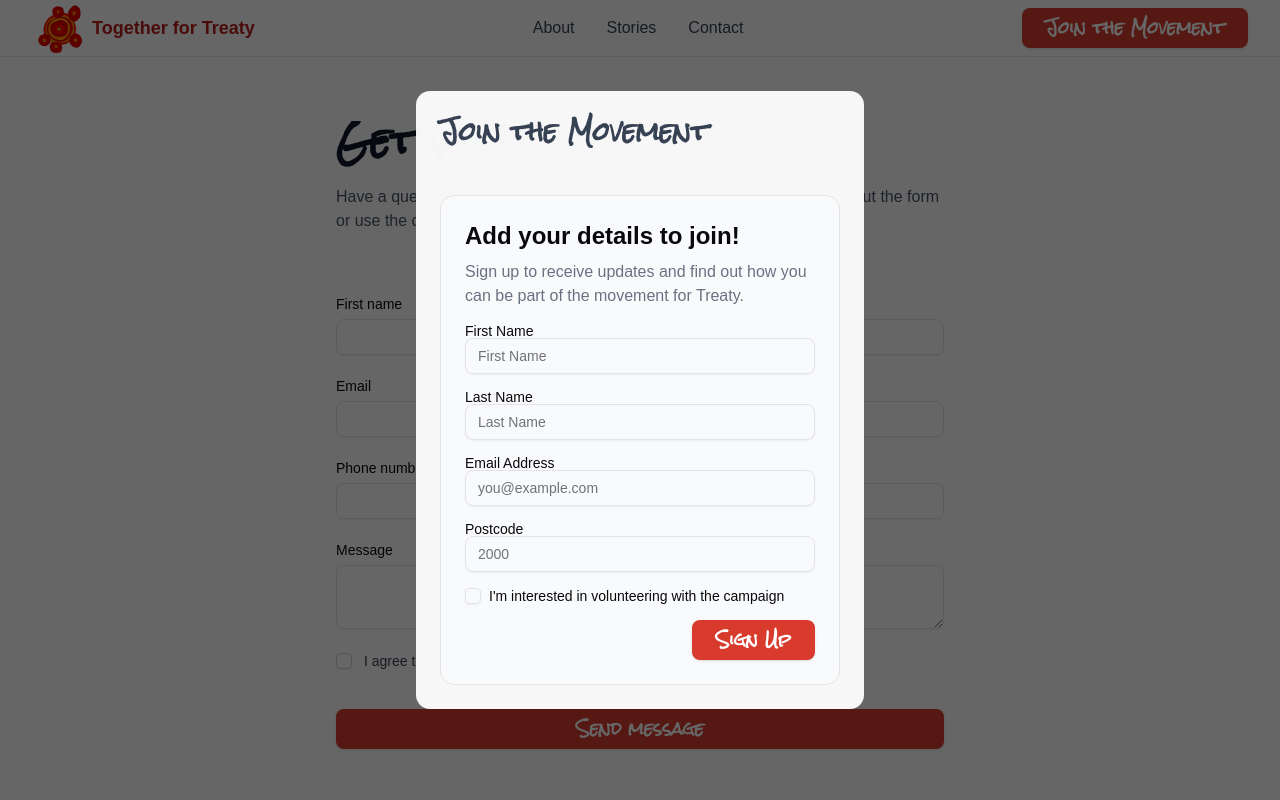
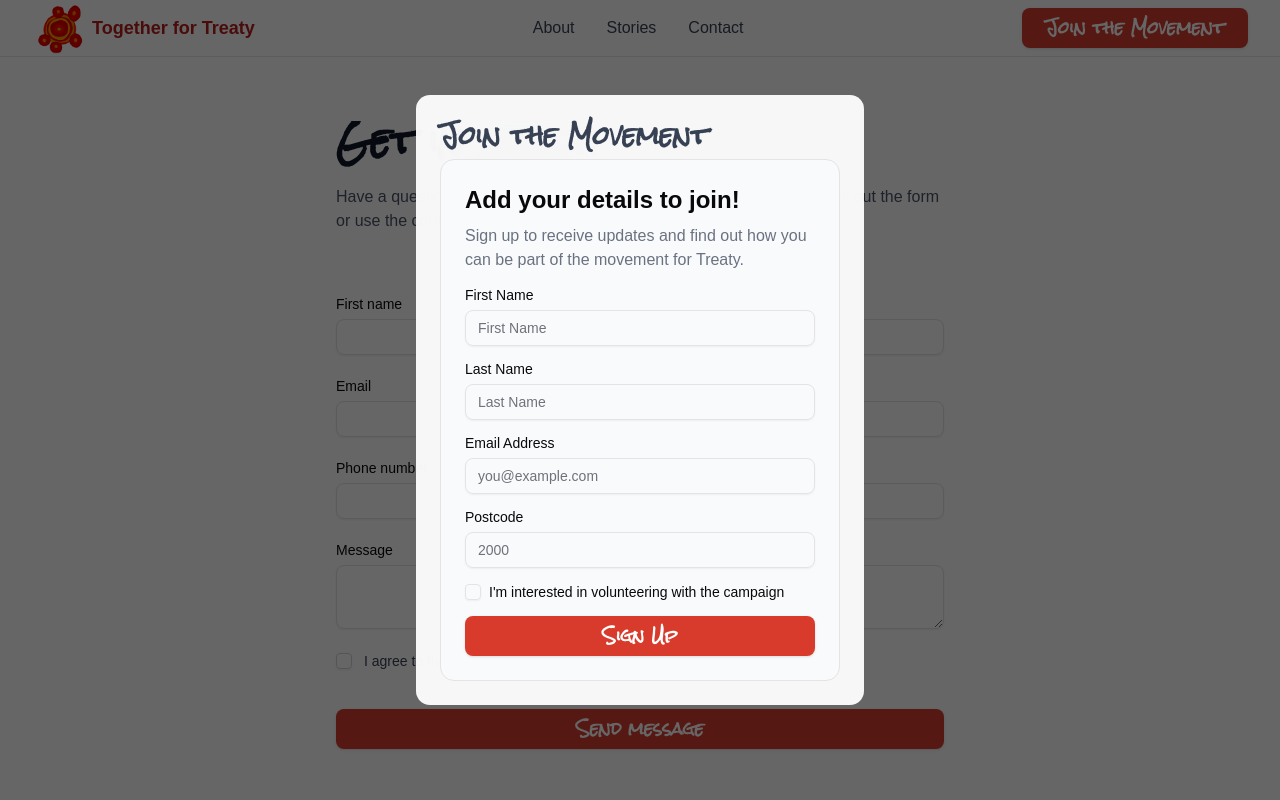
Before and after one commit to ProgNetwork/invasion-day, a Next.js app: page /contact in a window 1280 px wide. Both pictures are taken after a click on the button "Join the Movement". Shown: the top 800 px of the page. Built offline with nearby package versions, Linux system fonts and the light colour scheme; a web font is replaced by a local one.

Commit message:
Tighten up the modals

```diff
--- a/src/components/Cta.tsx
+++ b/src/components/Cta.tsx
@@ -34,10 +34,10 @@ const Cta: React.FC = () => {
           </div>
         </div>
       </section>
-      <Modal isOpen={isSignupModalOpen} onClose={closeSignupModal} title="Join the Movement">
+      <Modal isOpen={isSignupModalOpen} onClose={closeSignupModal} title="" noPadding>
         <SignupForm />
       </Modal>
-      <Modal isOpen={isDonateModalOpen} onClose={closeDonateModal} title="Donate">
+      <Modal isOpen={isDonateModalOpen} onClose={closeDonateModal} title="" noPadding>
         <DonateForm />
       </Modal>
     </>
--- a/src/components/form/SignupForm.tsx
+++ b/src/components/form/SignupForm.tsx
@@ -1,9 +1,9 @@
 // File: src/components/form/SignUpForm.tsx
-import React, { useState } from 'react';
 import Button from '@/components/ui/Button';
 import { Checkbox } from '@/components/ui/checkbox';
 import { Input } from '@/components/ui/input';
 import { Label } from '@/components/ui/Label';
+import React, { useState } from 'react';
 
 interface Errors {
   email?: string;
@@ -67,13 +67,13 @@ const SignupForm: React.FC = () => {
   }
 
   return (
-    <div className="max-w-xl mx-auto p-6 bg-gray-50 rounded-xl mt-10 border">
+    <div className="max-w-xl mx-auto p-6 bg-gray-50 rounded-xl border">
       <h2 className="text-2xl font-bold mb-2">Add your details to join!</h2>
       <p className="text-md text-gray-500">
         Sign up to receive updates and find out how you can be part of the movement for Treaty.
       </p>
       <form className="mt-4 space-y-4" onSubmit={handleSubmit}>
-        <div>
+        <div className="gap-2 flex flex-col">
           <Label htmlFor="givenName">First Name</Label>
           <Input
             type="text"
@@ -87,7 +87,7 @@ const SignupForm: React.FC = () => {
           />
           {errors.givenName && <p className="text-sm text-red-600">{errors.givenName}</p>}
         </div>
-        <div>
+        <div className="gap-2 flex flex-col">
           <Label htmlFor="familyName">Last Name</Label>
           <Input
             type="text"
@@ -101,7 +101,7 @@ const SignupForm: React.FC = () => {
           />
           {errors.familyName && <p className="text-sm text-red-600">{errors.familyName}</p>}
         </div>
-        <div>
+        <div className="gap-2 flex flex-col">
           <Label htmlFor="email">Email Address</Label>
           <Input
             type="email"
@@ -115,7 +115,7 @@ const SignupForm: React.FC = () => {
           />
           {errors.email && <p className="text-sm text-red-600">{errors.email}</p>}
         </div>
-        <div>
+        <div className="gap-2 flex flex-col">
           <Label htmlFor="postcode">Postcode</Label>
           <Input
             type="text"
@@ -146,6 +146,7 @@ const SignupForm: React.FC = () => {
             variant="primary"
             className="w-full sm:w-auto"
             disabled={loading}
+            fullWidth
           >
             {loading ? 'Submitting…' : 'Sign Up'}
           </Button>
--- a/src/components/ui/Button.tsx
+++ b/src/components/ui/Button.tsx
@@ -45,7 +45,7 @@ const Button: React.FC<ButtonProps> = ({
     lg: "px-8 py-3 text-lg",
   };
 
-  const buttonClasses = `${baseClasses} ${variantClasses[variant]} ${sizeClasses[size]} ${fullWidth ? "w-full" : ""} ${className}`;
+  const buttonClasses = `${baseClasses} ${variantClasses[variant]} ${sizeClasses[size]} ${fullWidth ? "!w-full" : ""} ${className}`;
 
   if (href) {
     if (external) {
--- a/src/components/ui/Modal.tsx
+++ b/src/components/ui/Modal.tsx
@@ -6,21 +6,24 @@ interface ModalProps {
   onClose: () => void;
   title?: string;
   children: React.ReactNode;
+  noPadding?: boolean;
 }
 
-const Modal: React.FC<ModalProps> = ({ isOpen, onClose, children, title }) => {
+const Modal: React.FC<ModalProps> = ({ isOpen, onClose, children, title, noPadding = false }) => {
   return (
     <>
-      <Dialog open={isOpen} as="div" className="relative z-10 focus:outline-none" onClose={onClose}>
+      <Dialog open={isOpen} as="div" className="relative z-10 focus:outline-none p-0" onClose={onClose}>
         <DialogBackdrop className="fixed inset-0 bg-black/60" />
-        <div className="fixed inset-0 flex w-screen items-center justify-center p-4">
+        <div className={`fixed inset-0 flex w-screen items-center justify-center p-0`}>
             <DialogPanel
               transition
-              className="w-full max-w-md rounded-xl bg-white/95 p-6 backdrop-blur-2xl duration-300 ease-out data-closed:transform-[scale(95%)] data-closed:opacity-0"
+              className={`w-full max-w-md rounded-xl bg-white/95 backdrop-blur-2xl duration-300 ease-out data-closed:transform-[scale(95%)] data-closed:opacity-0 ${noPadding ? "p-0": "p-6"}`}
             >
-              <DialogTitle as="h3" className="text-2xl font-semibold pb-2 text-gray-700 font-rock-salt">
-                {title}
-              </DialogTitle>
+              {title &&
+                <DialogTitle as="h3" className="text-2xl font-semibold pb-2 text-gray-700 font-rock-salt">
+                  {title}
+                </DialogTitle>
+              }
               <div>
                 {children}
               </div>
```
